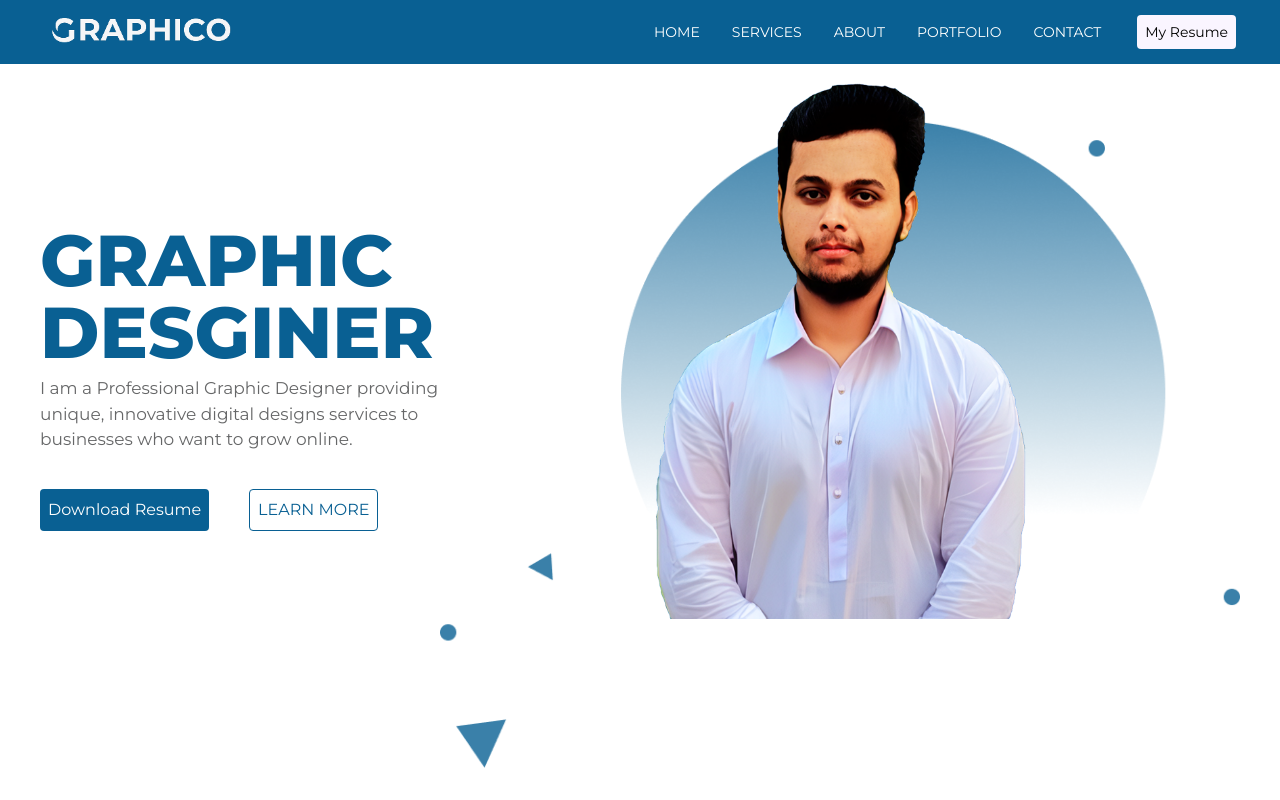
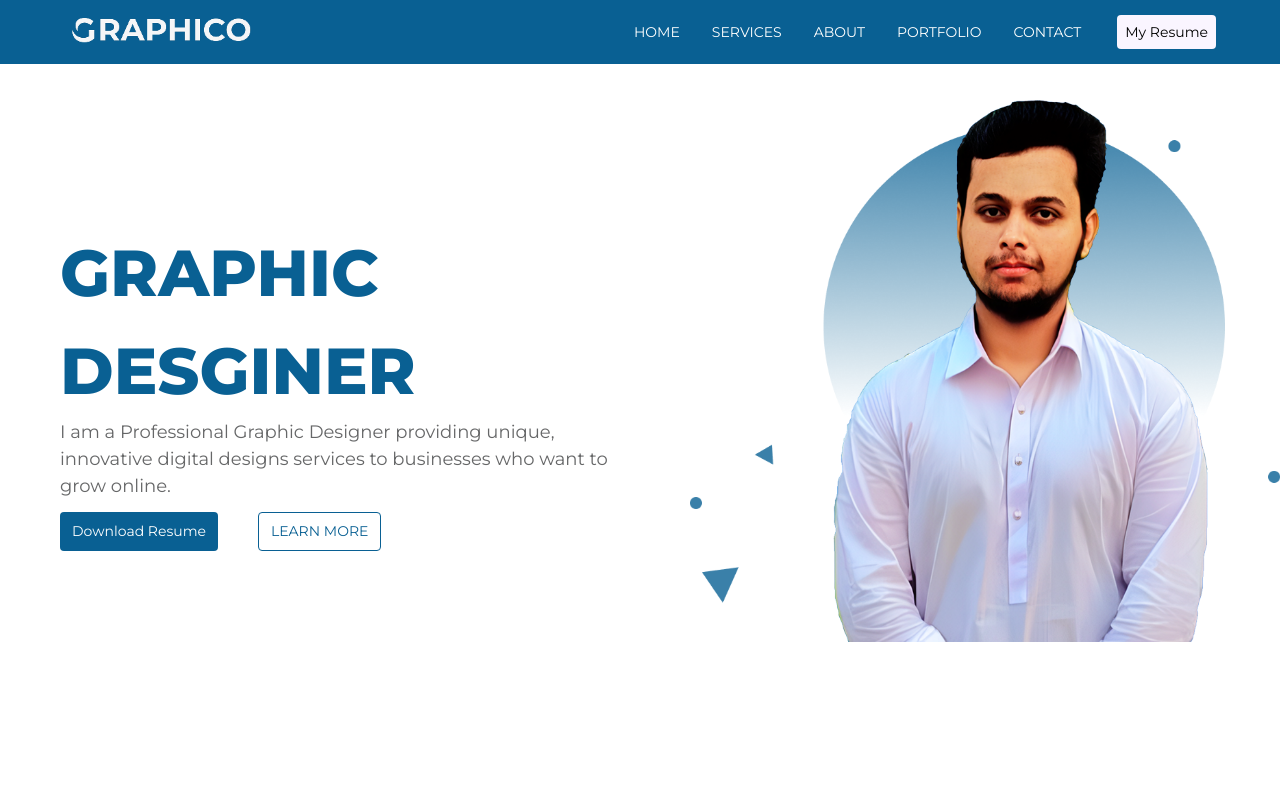
Before and after one commit to fahad111000/Rehman-project, a website: page index.html in a window 1280 px wide. Shown: the top 800 px of the page. Drawn offline with nearby package versions, Linux system fonts and the light colour scheme.

Commit message:
home section is fixed

```diff
--- a/index.html
+++ b/index.html
@@ -24,7 +24,7 @@
     <!-- Header -->
     <header class=" h-16   w-full bg-primary flex xl:text-[14px]  items-center">
 
-        <div class="flex max-w-[1440px] w-full mx-auto px-5 sm:px-10  justify-between items-center ">
+        <div class="flex max-w-[1440px] w-full mx-auto px-15   justify-between items-center ">
 
             <!-- Logo -->
             <div>
@@ -67,19 +67,19 @@
     <main class="w-full">
 
         <!-- Main content -->
-        <section>
+        <section >
 
 
             <!-- Wrapper -->
-            <div
-                class="max-w-[1440px] w-full mx-auto px-5 sm:px-10  flex flex-col-reverse md:flex-row justify-between border-red-800 ">
+            <div class="max-w-[1440px]  w-full mx-auto px-3 sm:px-15  flex flex-col-reverse md:flex-row">
 
                 <!-- content -->
-                <div class="my-30 py-10">
-                    <h1 class=" lg:text-7xl md:text-[80px]  font-extrabold text-primary ">GRAPHIC <br> DESGINER
+                <div class="my-30 py-10 w-full text-center lg:text-left  md:w-1/2 ">
+                    <h1 class=" font-extrabold  text-primary text-[40px] sm:text-[65px]  2xl:text-[90px]">
+                        GRAPHIC<br>DESGINER
                     </h1>
 
-                    <p class=" md:w-100 md:text-[17px] md:border-0 text-[#666768]  w-full py-2">I am a Professional
+                    <p class="text-[18px] 2xl:text-[24px] text-[#666768] py-3 sm:py-0">I am a Professional
                         Graphic Designer
                         providing unique,
                         innovative digital designs services to businesses who
@@ -87,11 +87,13 @@
                     </p>
 
 
-                    <div class="buttons mt-7 text-[14px] lg:text-[16px]  gap-10 flex  justify-center md:justify-start">
-                        <button class="cursor-pointer bg-primary text-white p-2 lg:p-2 rounded">Download
+                    <!-- Button -->
+                    <div class="buttons mt-3  gap-10 flex  justify-center md:justify-start">
+                        <button
+                            class="cursor-pointer text-[14px] 2xl:text-[18px] bg-primary text-white px-3 py-2 2xl:p-3  rounded">Download
                             Resume</button>
                         <button
-                            class="max-[430px]:hidden cursor-pointer border-1 border-primary text-primary p-2 rounded">LEARN
+                            class="max-[430px]:hidden text-[14px] 2xl:text[18px] px-3 py-2 2xl:p-3 cursor-pointer border-1 border-primary text-primary rounded">LEARN
                             MORE</button>
                     </div>
 
@@ -99,15 +101,15 @@
                 </div>
 
                 <!-- Imgae-->
-                <div class="relative w-[700px] h-[580px] xl:w-[800px] xl:h-[680px]">
+                <div class="relative  w-[600px] h-[600px] 2xl:w-[900px]  ">
                     <!-- Background Circle -->
                     <div
-                        class="absolute top-10  w-full h-full bg-[url('/images/bg.png')] bg-no-repeat bg-contain bg-center">
+                        class="absolute top-0 left-15 2xl:left-30 2xl:top-20  w-full h-full bg-[url('/images/bg.png')] bg-no-repeat bg-contain bg-center">
                     </div>
 
                     <!-- Foreground Image -->
                     <img src="./images/my pic 1.png" alt="my pic"
-                        class="absolute top-0 bottom-0 left-1/2 translate-x-[-50%] w-[395px]" />
+                        class="absolute top-4  right-0 2xl:left-80  w-[400px] 2xl:w-[500px] " />
                 </div>
 
             </div>
```
Also changed, not shown: src/output.css.
